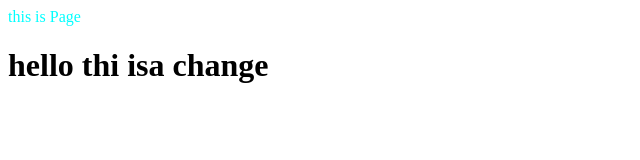
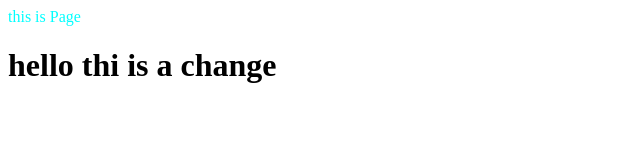
Before and after one commit to kushalr073/GitHub-demo, a plain HTML site: page Localrepo/index.html in a window 1280 px wide. Shown: the full height of the page, 0-640 px from the left. Drawn offline with Linux system fonts and the light colour scheme.

Commit message:
new commit

```diff
--- a/Localrepo/index.html
+++ b/Localrepo/index.html
@@ -1,2 +1,2 @@
 <p style="color: aqua;">this is Page</p>
-<h1>hello thi isa change</h1>
+<h1>hello thi is  a change</h1>
```
